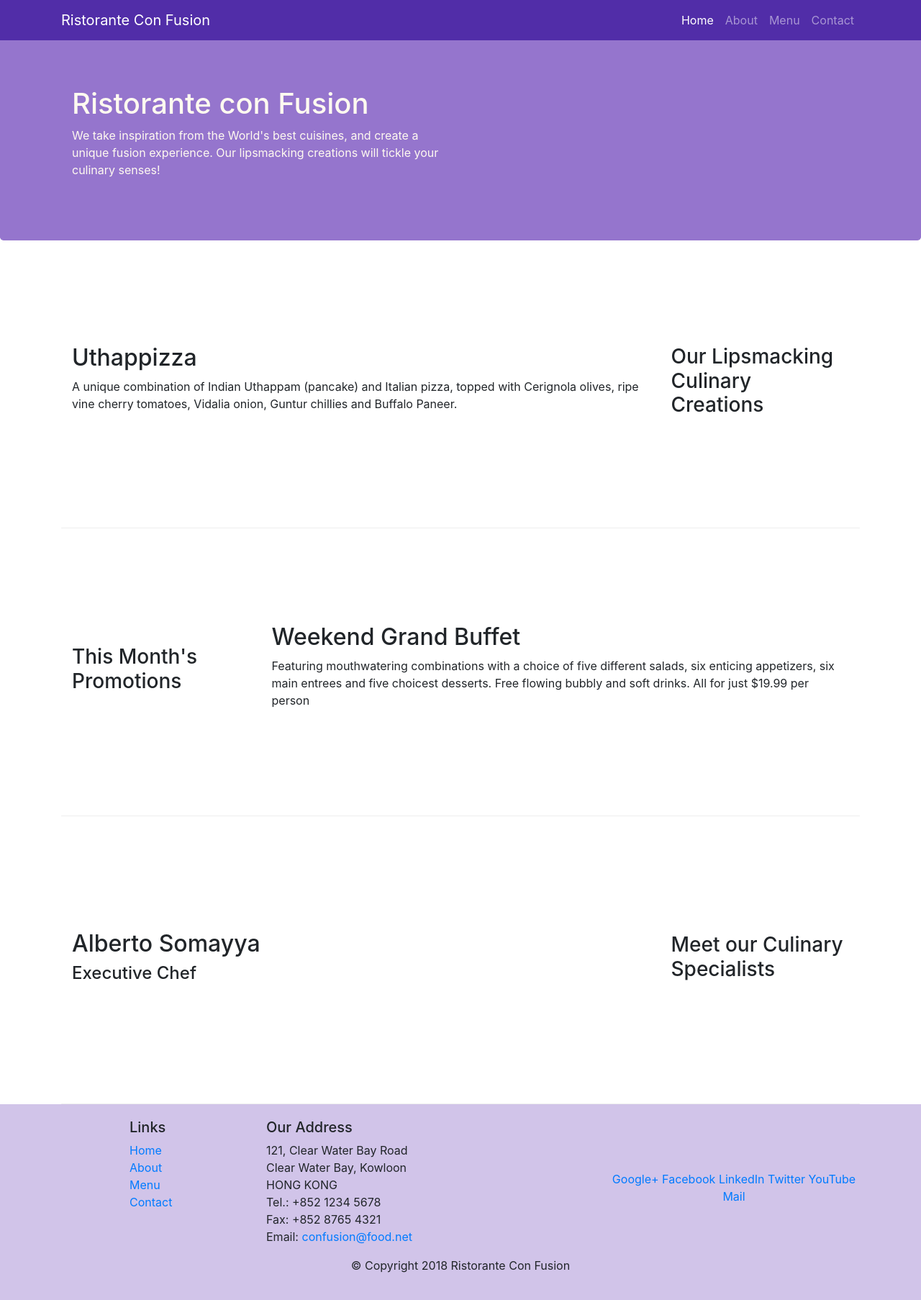
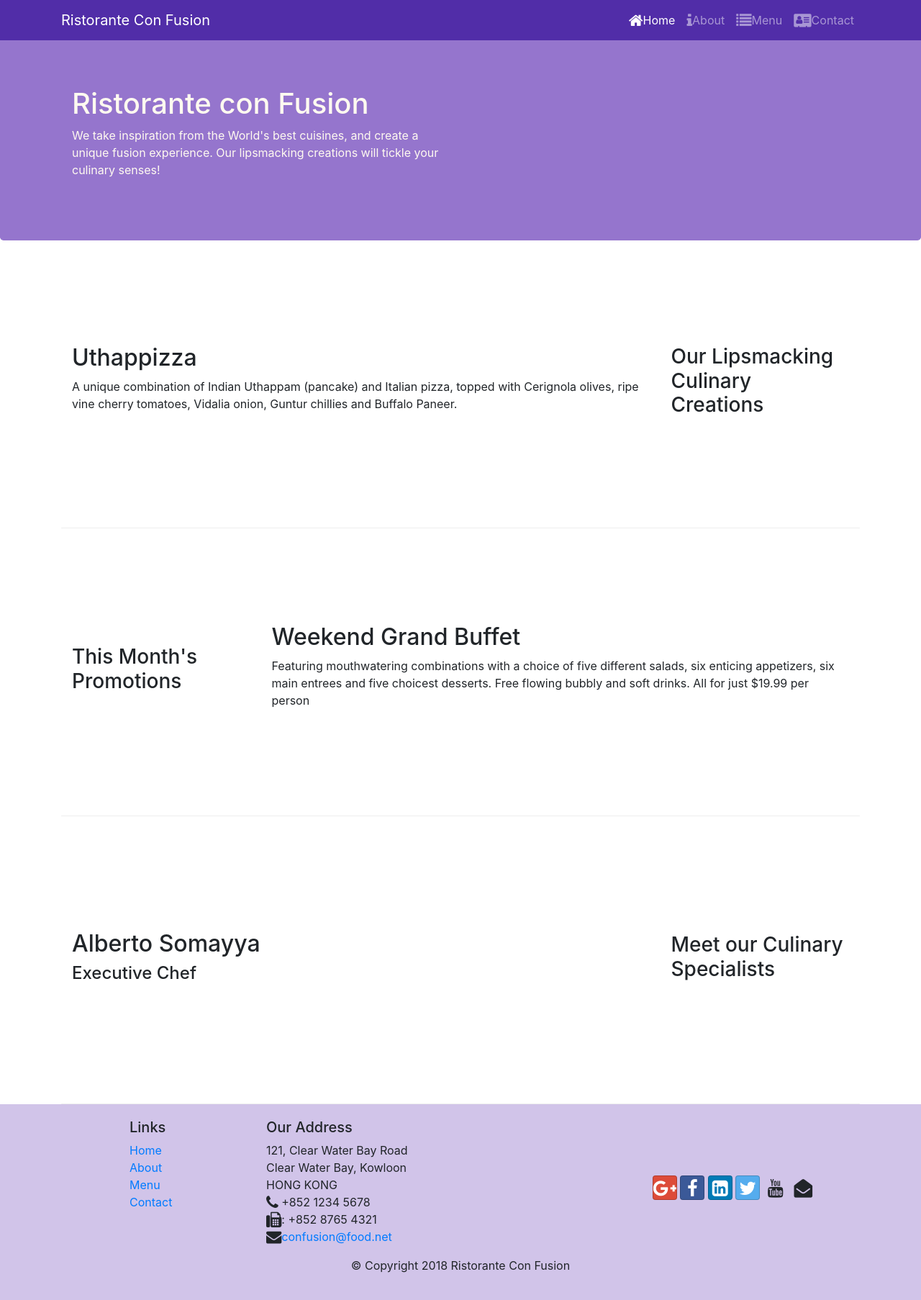
Before and after one commit to Oscarcabrera87/Bootstrap4, a website: page index.html in a window 1280 px wide. Shown: the whole page at 72% size. Drawn offline with nearby package versions, Linux system fonts and the light colour scheme.

Commit message:
social media buttons fa-fa

```diff
--- a/index.html
+++ b/index.html
@@ -5,27 +5,37 @@
     <title>Ristorante Con Fusion</title>
     <!-- Required meta tags always come first -->
     <meta charset="utf-8">
-    <meta name="viewport" content="width=device-width, initial-scale=1, shrink-to-fit=no">
+    <meta name="viewport"
+        content="width=device-width, initial-scale=1, shrink-to-fit=no">
     <meta http-equiv="x-ua-compatible" content="ie=edge">
 
     <!-- Bootstrap CSS -->
-    <link rel="stylesheet" href="node_modules/bootstrap/dist/css/bootstrap.min.css">
+    <link rel="stylesheet"
+        href="node_modules/bootstrap/dist/css/bootstrap.min.css">
+    <link rel="stylesheet"
+        href="node_modules/font-awesome/css/font-awesome.css">
+    <link rel="stylesheet"
+        href="node_modules/bootstrap-social/bootstrap-social.css">
     <link rel="stylesheet" href="css/styles.css">
 </head>
 
 <body>
     <nav class="navbar navbar-dark navbar-expand-sm fixed-top">
         <div class="container">
-            <button class="navbar-toggler" type="button" data-toggle="collapse" data-target="#Navbar">
+            <button class="navbar-toggler" type="button" data-toggle="collapse"
+                data-target="#Navbar">
                 <span class="navbar-toggler-icon"></span>
             </button>
             <a class="navbar-brand mr-auto" href="#">Ristorante Con Fusion</a>
             <div class="collapse navbar-collapse" id="Navbar">
                 <ul class="navbar-nav ml-auto">
-<li class="nav-item active"><a class="nav-link" href="/index.html">Home</a></li>
-<li class="nav-item"><a class="nav-link" href="aboutus.html">About</a></li>
-<li class="nav-item"><a class="nav-link" href="#">Menu</a></li>
-<li class="nav-item"><a class="nav-link" href="#">Contact</a></li>
+                    <li class="nav-item active"><a class="nav-link"
+                            href="/index.html"><span class="fa fa-home fa-lg"></span>Home</a></li>
+                    <li class="nav-item"><a class="nav-link"
+                            href="aboutus.html"><span class="fa fa-info fa-lg"></span>About</a></li>
+                    <li class="nav-item"><a class="nav-link" href="#"><span class="fa fa-list fa-lg"></span>Menu</a></li>
+                    <li class="nav-item"><a class="nav-link"
+                            href="#"><span class="fa fa-address-card fa-lg"></span>Contact</a></li>
                 </ul>
             </div>
         </div>
@@ -37,7 +47,9 @@
             <div class="row row-header">
                 <div class="col-12 col-sm-6">
                     <h1>Ristorante con Fusion</h1>
-                    <p>We take inspiration from the World's best cuisines, and create a unique fusion experience. Our lipsmacking creations will tickle your culinary senses!</p>
+                    <p>We take inspiration from the World's best cuisines, and
+                        create a unique fusion experience. Our lipsmacking
+                        creations will tickle your culinary senses!</p>
                 </div>
                 <div class="col-12 col-sm">
                 </div>
@@ -52,7 +64,10 @@
             </div>
             <div class="col col-sm order-sm-first col-md">
                 <h2>Uthappizza</h2>
-                <p>A unique combination of Indian Uthappam (pancake) and Italian pizza, topped with Cerignola olives, ripe vine cherry tomatoes, Vidalia onion, Guntur chillies and Buffalo Paneer.</p>
+                <p>A unique combination of Indian Uthappam (pancake) and Italian
+                    pizza, topped with Cerignola olives, ripe vine cherry
+                    tomatoes, Vidalia onion, Guntur chillies and Buffalo Paneer.
+                </p>
             </div>
         </div>
 
@@ -63,7 +78,10 @@
             </div>
             <div class="col col-sm col-md">
                 <h2>Weekend Grand Buffet</h2>
-                <p>Featuring mouthwatering combinations with a choice of five different salads, six enticing appetizers, six main entrees and five choicest desserts. Free flowing bubbly and soft drinks. All for just $19.99 per person </p>
+                <p>Featuring mouthwatering combinations with a choice of five
+                    different salads, six enticing appetizers, six main entrees
+                    and five choicest desserts. Free flowing bubbly and soft
+                    drinks. All for just $19.99 per person </p>
             </div>
         </div>
 
@@ -74,7 +92,11 @@
             <div class="col col-sm order-sm-first col-md">
                 <h2>Alberto Somayya</h2>
                 <h4>Executive Chef</h4>
-                <p class="d-none .d-sm-block">Award winning three-star Michelin chef with wide International experience having worked closely with whos-who in the culinary world, he specializes in creating mouthwatering Indo-Italian fusion experiences. </p>
+                <p class="d-none .d-sm-block">Award winning three-star Michelin
+                    chef with wide International experience having worked
+                    closely with whos-who in the culinary world, he specializes
+                    in creating mouthwatering Indo-Italian fusion experiences.
+                </p>
             </div>
         </div>
     </div>
@@ -97,19 +119,20 @@
                         121, Clear Water Bay Road<br>
                         Clear Water Bay, Kowloon<br>
                         HONG KONG<br>
-		              Tel.: +852 1234 5678<br>
-		              Fax: +852 8765 4321<br>
-		              Email: <a href="mailto:confusion@food.net">confusion@food.net</a>
+                        <i class="fa fa-phone fa-lg"></i> +852 1234 5678<br>
+                        <i class="fa fa-fax fa-lg"></i>: +852 8765 4321<br>
+                        <i class="fa fa-envelope fa-lg"></i><a
+                            href="mailto:confusion@food.net">confusion@food.net</a>
                     </address>
                 </div>
                 <div class="col-12 col-sm-4 align-self-center">
                     <div class="text-center">
-                        <a href="http://google.com/+">Google+</a>
-                        <a href="http://www.facebook.com/profile.php?id=">Facebook</a>
-                        <a href="http://www.linkedin.com/in/">LinkedIn</a>
-                        <a href="http://twitter.com/">Twitter</a>
-                        <a href="http://youtube.com/">YouTube</a>
-                        <a href="mailto:">Mail</a>
+                        <a class="btn btn-social-icon btn-google" href="http://google.com/"><i class="fa fa-google-plus fa-lg"></i></a>
+                        <a class="btn btn-social-icon btn-facebook" href="http://www.facebook.com/profile.php?id="><i class="fa fa-facebook fa-lg"></i></a>
+                        <a class="btn btn-social-icon btn-linkedin" href="http://www.linkedin.com/in/"><i class="fa fa-linkedin-square fa-lg"></i></a>
+                        <a class="btn btn-social-icon btn-twitter" href="http://twitter.com/"><i class="fa fa-twitter fa-lg"></i></a>
+                        <a class="btn btn-social-icon btn-youtube" href="http://youtube.com/"><i class="fa fa-youtube fa-lg"></i></a>
+                        <a class="btn btn-social-icon" href="mailto:"><i class="fa fa-envelope-open fa-lg"></i></a>
                     </div>
                 </div>
             </div>
--- a/package.json
+++ b/package.json
@@ -15,6 +15,8 @@
   },
   "dependencies": {
     "bootstrap": "^4.6.0",
+    "bootstrap-social": "^5.1.1",
+    "font-awesome": "^4.7.0",
     "jquery": "^3.6.0",
     "popper.js": "^1.12.9"
   }
```
Also changed, not shown: aboutus.html (+15 -10 lines), 1 other file. Lines whose indentation alone changed are shown as unchanged.
